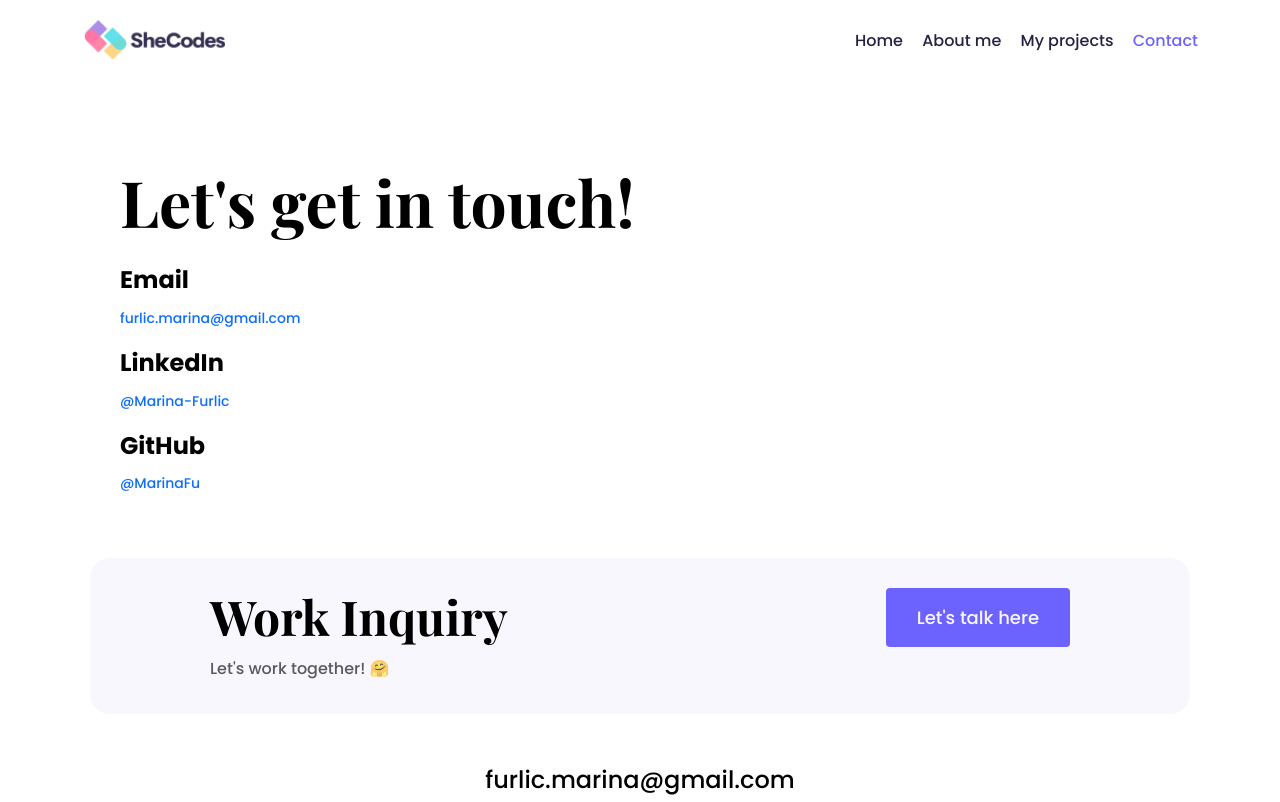
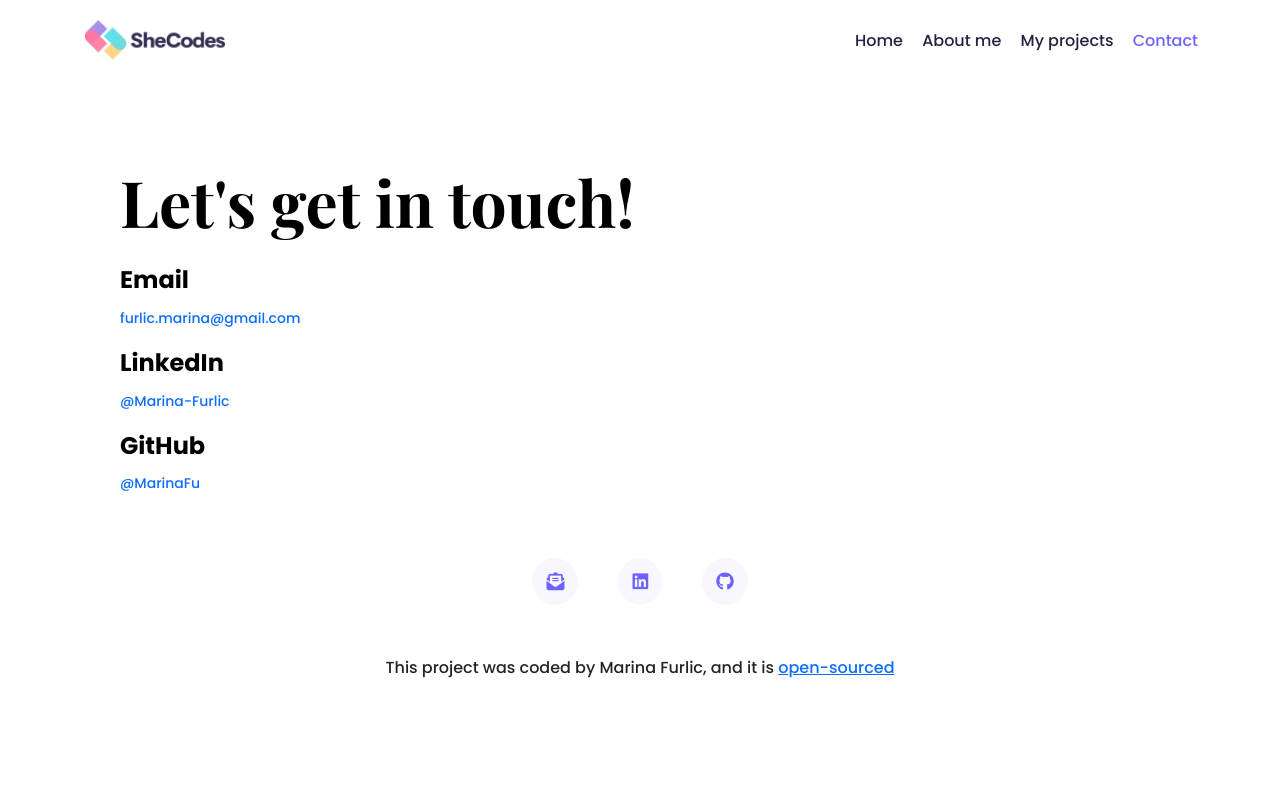
Before and after one commit to MarinaFu/Portfolio-project, a plain HTML site: page contact.html in a window 1280 px wide. Shown: the top 802 px of the page. Drawn offline with nearby package versions, Linux system fonts and the light colour scheme.

Commit message:
removed contact banner on contact page

```diff
--- a/contact.html
+++ b/contact.html
@@ -88,28 +88,6 @@
         </p>
       </div>
       <footer>
-        <div class="contact-box justify-content-between mb-5 d-none d-md-flex">
-          <div>
-            <h4>Work Inquiry</h4>
-            <p class="text-muted">Let's work together! 🤗</p>
-          </div>
-          <div>
-            <a
-              href="mailto:furlic.marina@gmail.com"
-              class="btn btn-branding"
-              title="E-mail"
-              >Let's talk here</a
-            >
-          </div>
-        </div>
-        <div class="d-flex justify-content-center mb-5">
-          <a
-            href="mailto:furlic.marina@gmail.com"
-            class="email-link"
-            title="E-mail"
-            >furlic.marina@gmail.com</a
-          >
-        </div>
         <div class="social-links d-flex justify-content-center mb-5">
           <a href="mailto:furlic.marina@gmail.com" title="E-mail"
             ><i class="fa-solid fa-envelope-open-text"></i
```
Also changed, not shown: about.html (+1 -1 lines), index.html (+10 -2 lines), myProjects.html (+10 -2 lines).
